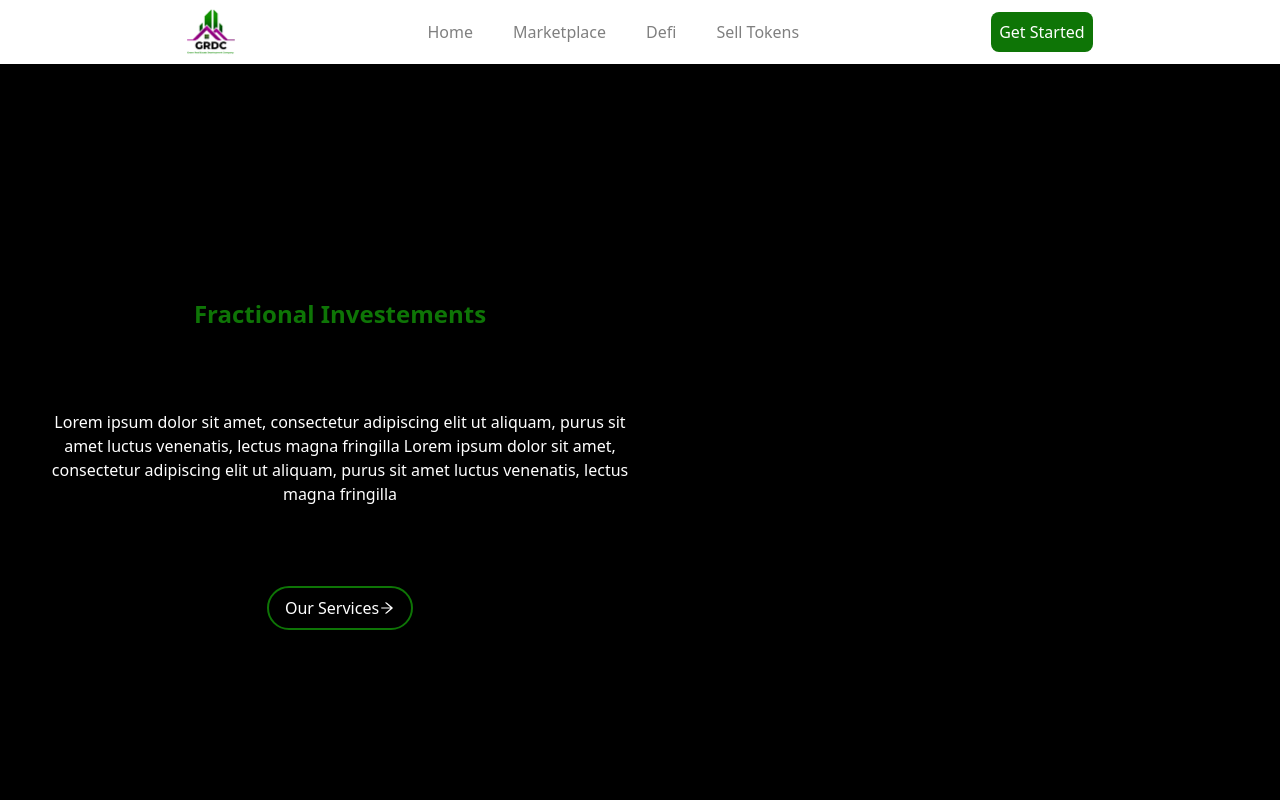
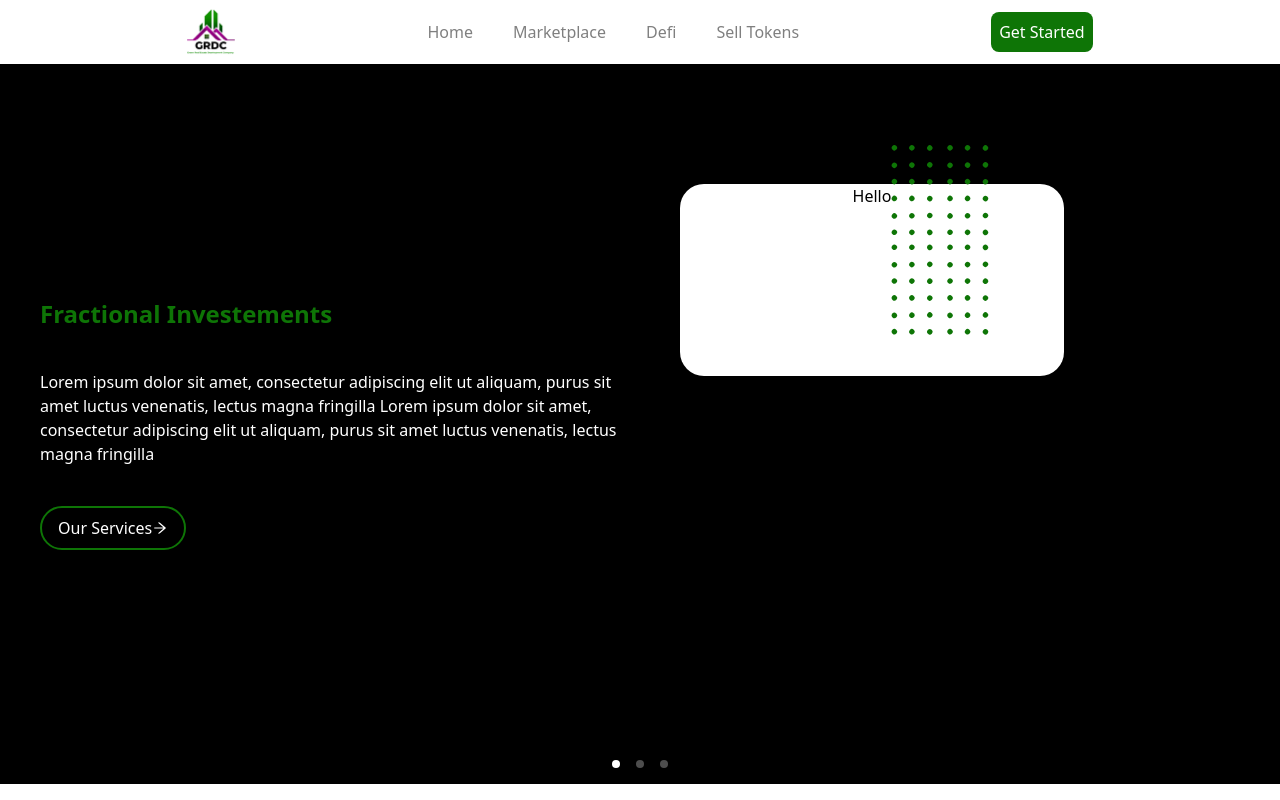
Before and after one commit to Mogakamo/GRDC-landing, a Next.js app: page / in a window 1280 px wide. Shown: the top 800 px of the page. Built offline with nearby package versions, Linux system fonts and the light colour scheme.

Commit message:
Finished with the Hero section carousel

```diff
--- a/components/Hero.jsx
+++ b/components/Hero.jsx
@@ -1,25 +1,47 @@
 import React from "react";
 import "react-responsive-carousel/lib/styles/carousel.min.css";
 import { Carousel } from "react-responsive-carousel";
-import {AiOutlineArrowRight}  from "react-icons/ai"
+import { AiOutlineArrowRight } from "react-icons/ai";
+import Image from "next/image";
 
 const Hero = () => {
   return (
     <Carousel
-      className="h-screen bg-black "
+      className="h-[90vh] bg-black "
       showArrows={false}
       // showIndicators={false}
       showStatus={false}
       infiniteLoop
     >
-      <div className="grid grid-cols-1 md:grid-cols-2 p-10 h-screen">
-        <div className="flex flex-col items-center justify-center space-y-20">
-          <h1 className="text-[#0E7506] font-bold text-2xl">Fractional Investements</h1>
-          <p className="text-white place-content-start">Lorem ipsum dolor sit amet, consectetur adipiscing elit ut aliquam, purus sit amet luctus venenatis, lectus magna fringilla Lorem ipsum dolor sit amet, consectetur adipiscing elit ut aliquam, purus sit amet luctus venenatis, lectus magna fringilla</p>
-          <button className="border-[#0E7506] p-2 border-2 rounded-full
-                      text-white flex items-center px-4">Our Services<AiOutlineArrowRight /></button>
+      <div className="grid grid-cols-1 md:grid-cols-2 p-10 h-[90vh]">
+        <div className="flex flex-col items-start justify-center space-y-10">
+          <h1 className="text-[#0E7506] font-bold text-2xl">
+            Fractional Investements
+          </h1>
+          <p className="text-white text-start">
+            Lorem ipsum dolor sit amet, consectetur adipiscing elit ut aliquam,
+            purus sit amet luctus venenatis, lectus magna fringilla Lorem ipsum
+            dolor sit amet, consectetur adipiscing elit ut aliquam, purus sit
+            amet luctus venenatis, lectus magna fringilla
+          </p>
+          <button
+            className="border-[#0E7506] p-2 border-2 rounded-full
+                      text-white flex items-center px-4"
+          >
+            Our Services
+            <AiOutlineArrowRight />
+          </button>
         </div>
-        <div></div>
+        <div className="p-10">
+          <div className="h-48 -z-10 relative">
+            <Image src="/hero.svg" layout="fill" />
+            <div className="pt-10">
+              <div className="border-[#0E7506] bg-white rounded-3xl z-50 h-48 w-96">
+                Hello
+              </div>
+            </div>
+          </div>
+        </div>
       </div>
       <div>1</div>
       <div>1</div>
```
Also changed, not shown: public/hero.svg (added).
